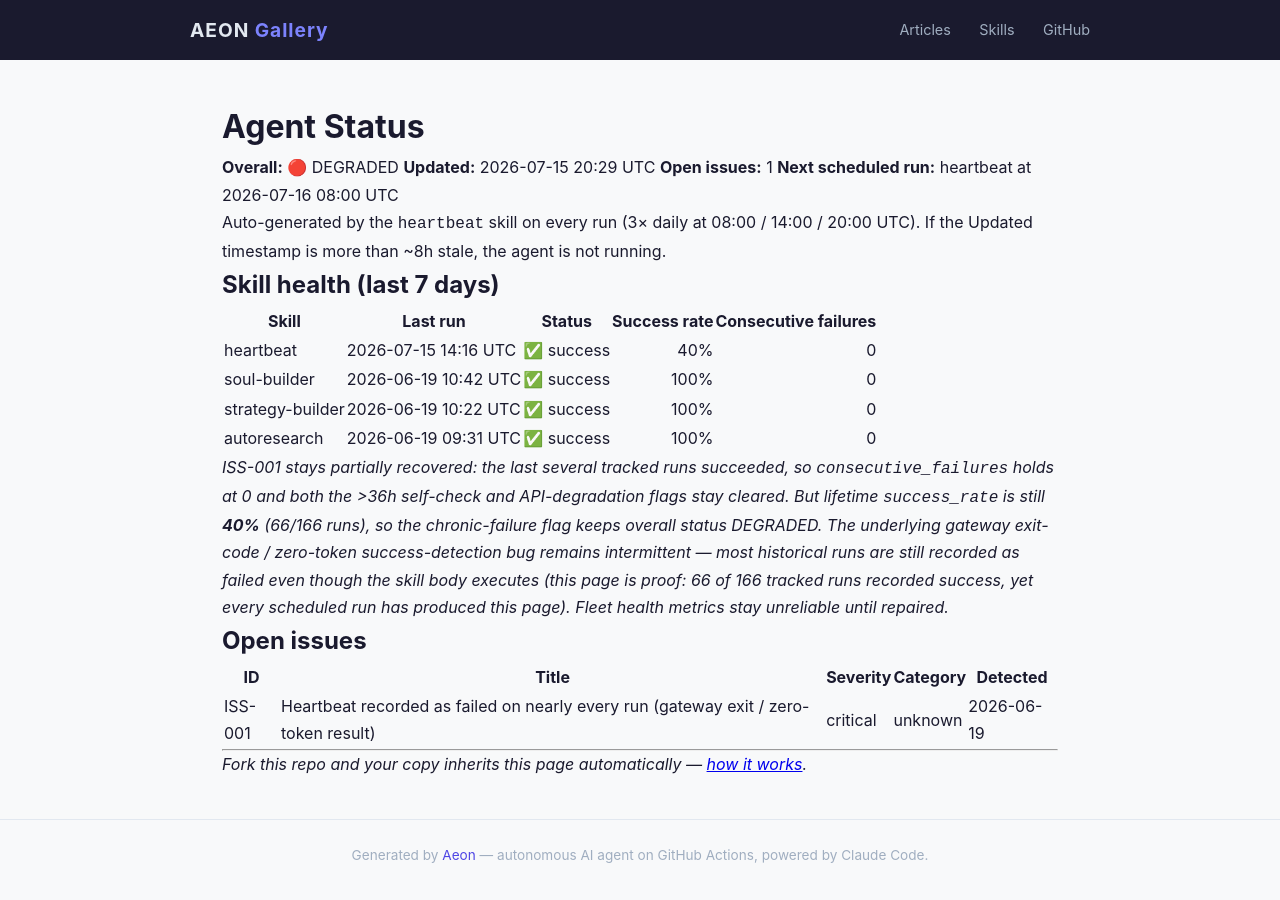
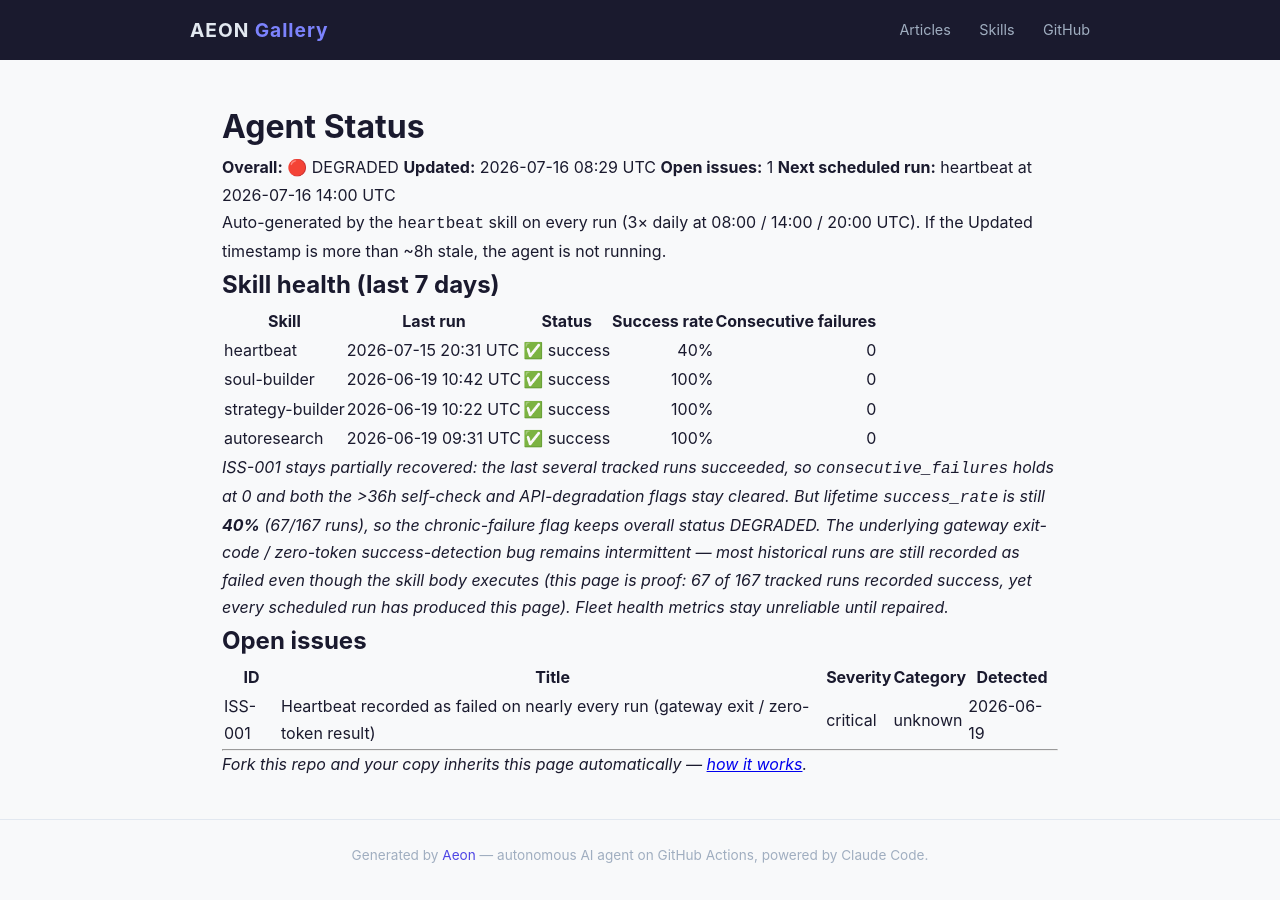
Before and after one commit to RickCrosschain/aeon, a Jekyll site: the page built from docs/status.md, in a window 1280 px wide. Built offline with Jekyll 4.4.1, drawn with Linux system fonts in a browser that asks for light colours.

Commit message:
chore(heartbeat): auto-commit 2026-07-16

```diff
--- a/docs/status.md
+++ b/docs/status.md
@@ -7,9 +7,9 @@
 # Agent Status
 
 **Overall:** 🔴 DEGRADED
-**Updated:** 2026-07-15 20:29 UTC
+**Updated:** 2026-07-16 08:29 UTC
 **Open issues:** 1
-**Next scheduled run:** heartbeat at 2026-07-16 08:00 UTC
+**Next scheduled run:** heartbeat at 2026-07-16 14:00 UTC
 
 Auto-generated by the `heartbeat` skill on every run (3× daily at 08:00 / 14:00 / 20:00 UTC). If the Updated timestamp is more than ~8h stale, the agent is not running.
 
@@ -17,12 +17,12 @@
 
 | Skill | Last run | Status | Success rate | Consecutive failures |
 |-------|----------|--------|-------------:|---------------------:|
-| heartbeat | 2026-07-15 14:16 UTC | ✅ success | 40% | 0 |
+| heartbeat | 2026-07-15 20:31 UTC | ✅ success | 40% | 0 |
 | soul-builder | 2026-06-19 10:42 UTC | ✅ success | 100% | 0 |
 | strategy-builder | 2026-06-19 10:22 UTC | ✅ success | 100% | 0 |
 | autoresearch | 2026-06-19 09:31 UTC | ✅ success | 100% | 0 |
 
-_ISS-001 stays partially recovered: the last several tracked runs succeeded, so `consecutive_failures` holds at 0 and both the >36h self-check and API-degradation flags stay cleared. But lifetime `success_rate` is still **40%** (66/166 runs), so the chronic-failure flag keeps overall status DEGRADED. The underlying gateway exit-code / zero-token success-detection bug remains intermittent — most historical runs are still recorded as failed even though the skill body executes (this page is proof: 66 of 166 tracked runs recorded success, yet every scheduled run has produced this page). Fleet health metrics stay unreliable until repaired._
+_ISS-001 stays partially recovered: the last several tracked runs succeeded, so `consecutive_failures` holds at 0 and both the >36h self-check and API-degradation flags stay cleared. But lifetime `success_rate` is still **40%** (67/167 runs), so the chronic-failure flag keeps overall status DEGRADED. The underlying gateway exit-code / zero-token success-detection bug remains intermittent — most historical runs are still recorded as failed even though the skill body executes (this page is proof: 67 of 167 tracked runs recorded success, yet every scheduled run has produced this page). Fleet health metrics stay unreliable until repaired._
 
 ## Open issues
 
--- a/memory/token-usage.csv
+++ b/memory/token-usage.csv
@@ -69,3 +69,4 @@
 2026-07-15,heartbeat,claude-opus-4-8,2104,4225,612311,40286
 2026-07-15,heartbeat,claude-opus-4-8,2100,3934,489092,38083
 2026-07-15,heartbeat,claude-opus-4-8,2100,6303,386744,27384
+2026-07-16,heartbeat,claude-opus-4-8,2094,4022,323103,39709
```
Also changed, not shown: memory/logs/2026-07-16.md (added, +16 -0 lines), .outputs/heartbeat.md.
